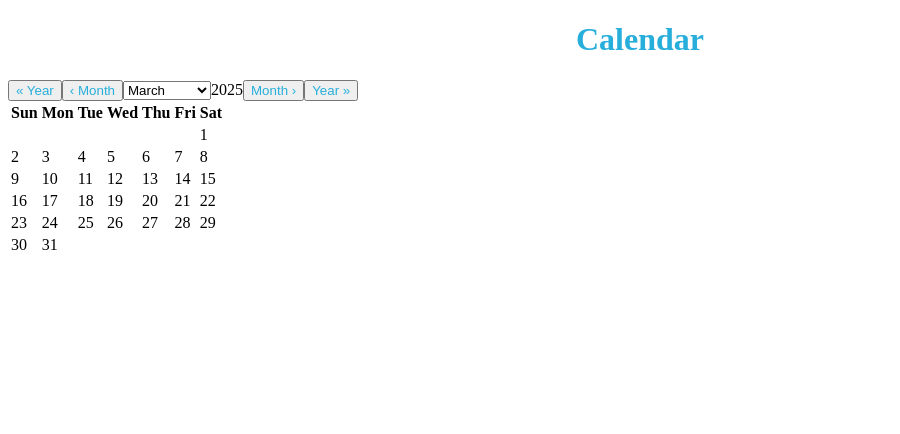
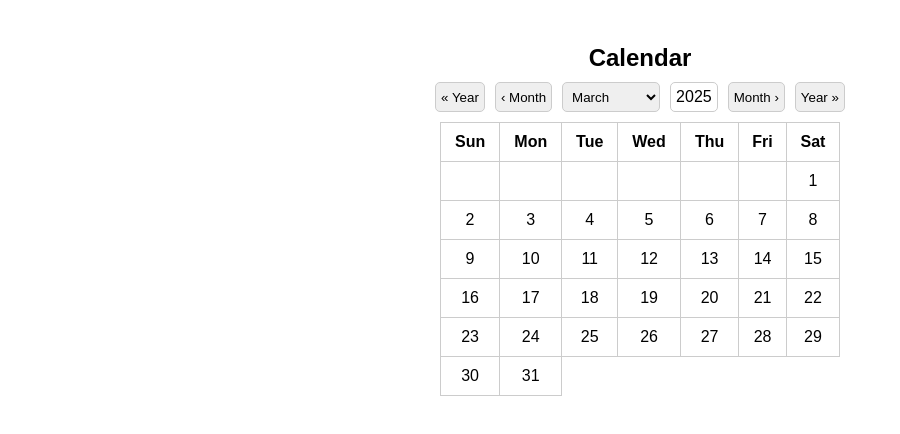
Before and after one commit to acciojob/calendar-react-satyamjha09, a React app: page / in a window 1280 px wide. Shown: the whole page, without its empty margins (0-900 px from the left). Built offline with nearby package versions, Linux system fonts and the light colour scheme.

Commit message:
Done Project

```diff
--- a/src/components/App.js
+++ b/src/components/App.js
@@ -1,4 +1,4 @@
-import React, {Component, useState} from "react";
+import React from "react";
 import '../styles/App.css';
 import Calendar from "./Calendar";
 
--- a/src/components/Calendar.js
+++ b/src/components/Calendar.js
@@ -11,33 +11,16 @@ const Calendar = () => {
   const [isEditingYear, setIsEditingYear] = useState(false);
   const [yearInput, setYearInput] = useState(year);
 
-  // Function to get days in a month
-  const getDaysInMonth = (month, year) => {
-    return new Date(year, month + 1, 0).getDate();
-  };
+  const getDaysInMonth = (month, year) => new Date(year, month + 1, 0).getDate();
+  const getFirstDayOfMonth = (month, year) => new Date(year, month, 1).getDay();
 
-  // Function to get first day of the month
-  const getFirstDayOfMonth = (month, year) => {
-    return new Date(year, month, 1).getDay();
-  };
-
-  // Handle month change
-  const handleMonthChange = (e) => {
-    setMonth(parseInt(e.target.value));
-  };
-
-  // Handle year change
-  const handleYearChange = (e) => {
-    setYearInput(e.target.value);
-  };
-
-  // Confirm year change
+  const handleMonthChange = (e) => setMonth(parseInt(e.target.value));
+  const handleYearChange = (e) => setYearInput(e.target.value);
   const handleYearBlur = () => {
     setYear(parseInt(yearInput) || year);
     setIsEditingYear(false);
   };
 
-  // Navigate months
   const prevMonth = () => {
     setMonth((prev) => (prev === 0 ? 11 : prev - 1));
     if (month === 0) setYear((prev) => prev - 1);
@@ -48,24 +31,22 @@ const Calendar = () => {
     if (month === 11) setYear((prev) => prev + 1);
   };
 
-  // Navigate years
   const prevYear = () => setYear((prev) => prev - 1);
   const nextYear = () => setYear((prev) => prev + 1);
 
-  // Generate days for the calendar
   const daysInMonth = getDaysInMonth(month, year);
   const firstDay = getFirstDayOfMonth(month, year);
   const daysArray = Array(firstDay).fill(null).concat([...Array(daysInMonth).keys()].map(d => d + 1));
 
   return (
-    <div className="flex flex-col items-center p-4">
-      <h1 id="calendar-heading" className="text-2xl font-bold">Calendar</h1>
+    <div className="calendar-container">
+      <h1 id="calendar-heading">Calendar</h1>
 
-      <div className="flex gap-4 mt-4">
-        <button id="prev-year" onClick={prevYear} className="p-2 border rounded">« Year</button>
-        <button id="prev-month" onClick={prevMonth} className="p-2 border rounded">‹ Month</button>
+      <div className="calendar-controls">
+        <button id="prev-year" onClick={prevYear}>« Year</button>
+        <button id="prev-month" onClick={prevMonth}>‹ Month</button>
 
-        <select id="month-select" value={month} onChange={handleMonthChange} className="p-2 border rounded">
+        <select id="month-select" value={month} onChange={handleMonthChange}>
           {months.map((m, i) => (
             <option key={i} value={i}>{m}</option>
           ))}
@@ -78,24 +59,23 @@ const Calendar = () => {
             value={yearInput}
             onChange={handleYearChange}
             onBlur={handleYearBlur}
-            className="p-2 border rounded w-20 text-center"
             autoFocus
           />
         ) : (
-          <span id="year-text" className="p-2 border rounded cursor-pointer" onDoubleClick={() => setIsEditingYear(true)}>
+          <span id="year-text" onDoubleClick={() => setIsEditingYear(true)}>
             {year}
           </span>
         )}
 
-        <button id="next-month" onClick={nextMonth} className="p-2 border rounded">Month ›</button>
-        <button id="next-year" onClick={nextYear} className="p-2 border rounded">Year »</button>
+        <button id="next-month" onClick={nextMonth}>Month ›</button>
+        <button id="next-year" onClick={nextYear}>Year »</button>
       </div>
 
-      <table id="calendar-table" className="border mt-4">
+      <table id="calendar-table">
         <thead>
           <tr>
             {["Sun", "Mon", "Tue", "Wed", "Thu", "Fri", "Sat"].map(day => (
-              <th key={day} className="border p-2">{day}</th>
+              <th key={day}>{day}</th>
             ))}
           </tr>
         </thead>
@@ -103,7 +83,7 @@ const Calendar = () => {
           {Array.from({ length: Math.ceil(daysArray.length / 7) }, (_, row) => (
             <tr key={row}>
               {daysArray.slice(row * 7, row * 7 + 7).map((day, i) => (
-                <td key={i} className="border p-2 text-center">{day || ""}</td>
+                <td key={i}>{day || ""}</td>
               ))}
             </tr>
           ))}
--- a/src/styles/App.css
+++ b/src/styles/App.css
@@ -1,12 +1,57 @@
-h1 {
-    color: #27aedb;
+/* Container */
+.calendar-container {
+    display: flex;
+    flex-direction: column;
+    align-items: center;
+    padding: 20px;
+    font-family: Arial, sans-serif;
+  }
+
+  /* Heading */
+  #calendar-heading {
+    font-size: 24px;
+    font-weight: bold;
+    margin-bottom: 10px;
+  }
+
+  /* Controls */
+  .calendar-controls {
+    display: flex;
+    gap: 10px;
+    margin-bottom: 10px;
+  }
+
+  .calendar-controls button,
+  .calendar-controls select,
+  #year-text,
+  #year-input {
+    padding: 5px;
+    border: 1px solid #ccc;
+    border-radius: 5px;
+    cursor: pointer;
+  }
+
+  /* Year input */
+  #year-text {
+    cursor: pointer;
+    display: inline-block;
     text-align: center;
-    }
+  }
 
+  #year-input {
+    width: 60px;
+    text-align: center;
+  }
 
-button{
-    color: #27aedb;
+  /* Calendar Table */
+  #calendar-table {
+    border-collapse: collapse;
+    width: 100%;
+    max-width: 400px;
+  }
+
+  #calendar-table th, #calendar-table td {
+    border: 1px solid #ccc;
+    padding: 10px;
     text-align: center;
-    justify-content: center;
-    align-items: center;
-}
+  }
```
